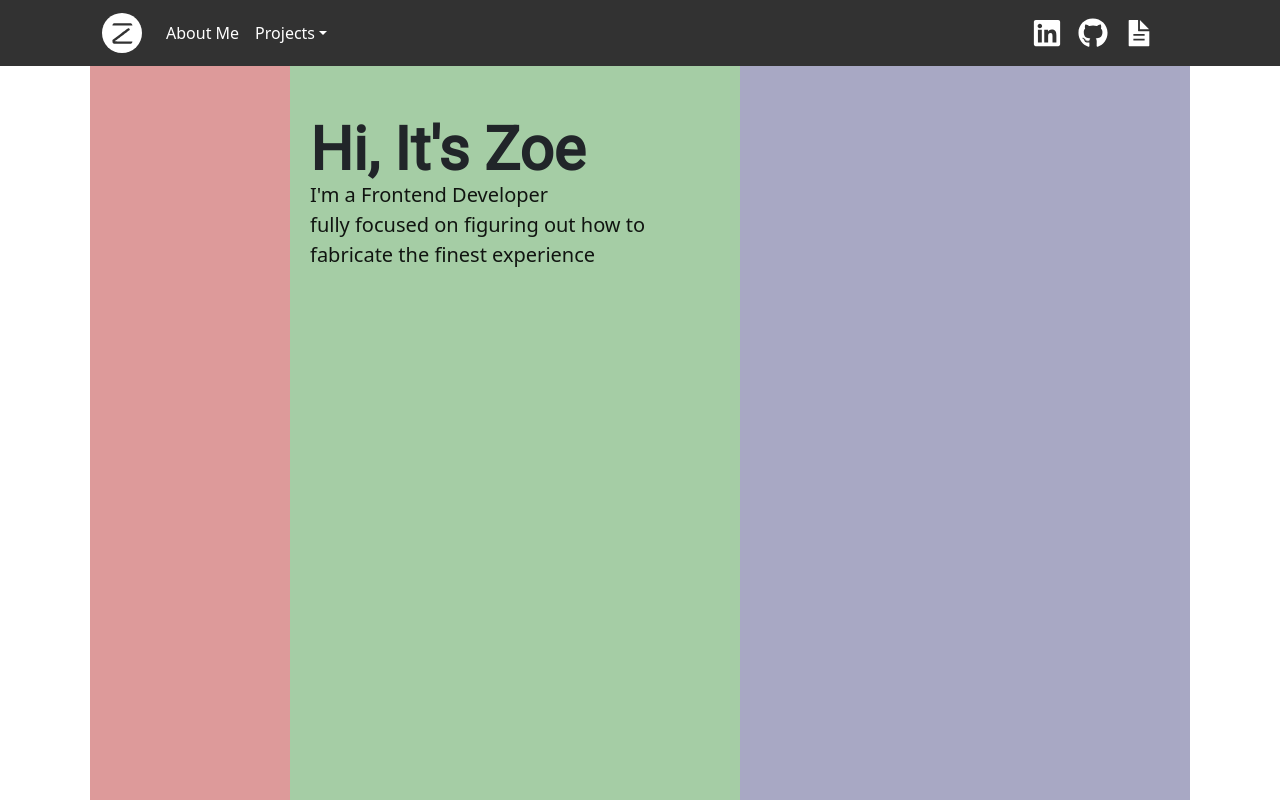
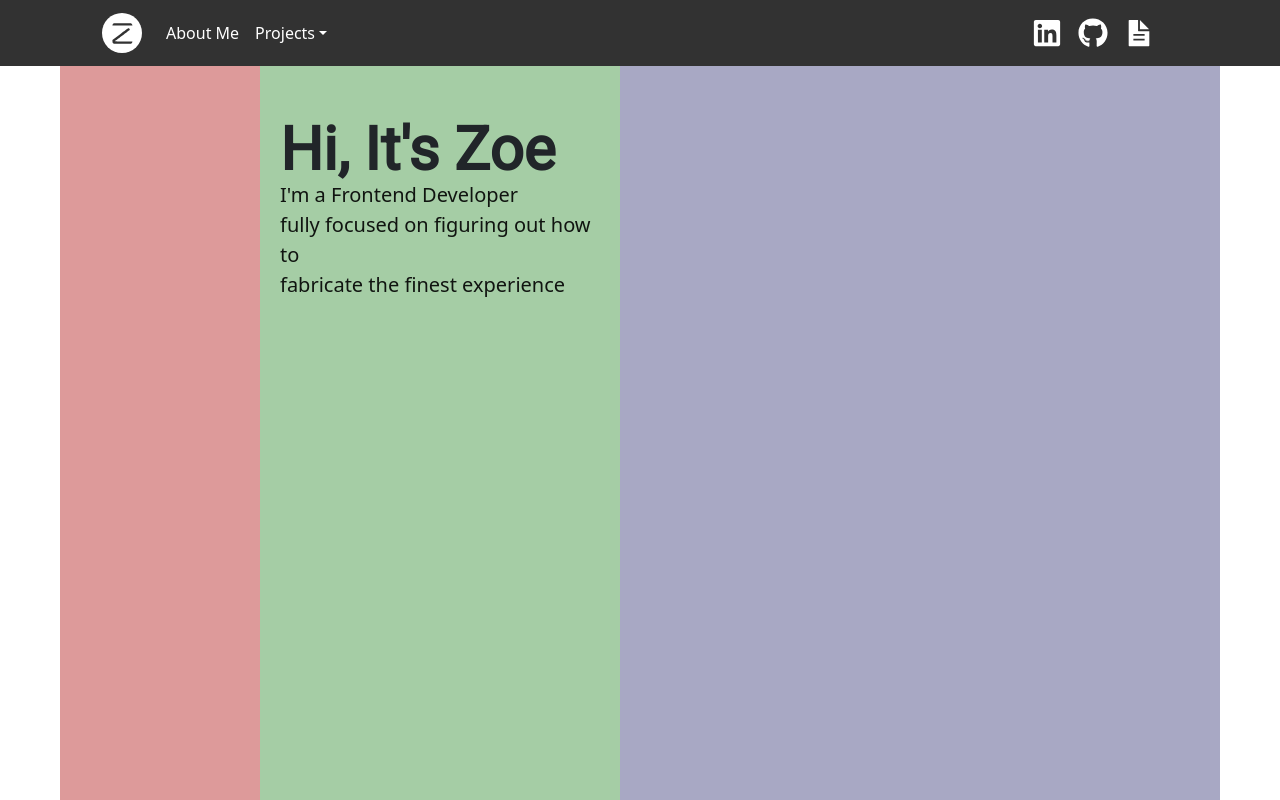
Before and after one commit to zlederma/portfolio-website, a React (Create React App) app: page / in a window 1280 px wide. Shown: the top 800 px of the page. Built offline with nearby package versions, Linux system fonts and the light colour scheme; no server answers.

Commit message:
Got art squares looking better

```diff
--- a/src/components/ArtSquares.js
+++ b/src/components/ArtSquares.js
@@ -6,7 +6,7 @@ export default function ArtSquares() {
     }
     const showSquares = () => {
         let squares = []
-        for (let i = 0; i < 20; i++) {
+        for (let i = 0; i < 10; i++) {
             squares.push(showSquare());
         }
         return squares
--- a/src/styles/ArtSquareStyles.css
+++ b/src/styles/ArtSquareStyles.css
@@ -1,10 +1,10 @@
 .art-square__container{
-    display: inline-block;
-    font-size: 50px;
-    width: 100px;
-    height: 5vh;
+    padding-top: 38px;
+    display: block;
+    font-size: 100px;
+    height: 10%;
     text-align: center;
-    line-height: 5vh;
+    line-height: 5%;
 }
 
 .art-square__square{
--- a/src/styles/ArtSquaresStyles.css
+++ b/src/styles/ArtSquaresStyles.css
@@ -1,4 +1,4 @@
 .art-squares__container{
-  height: 0px;
-  width: 0px;
+  height: 100%;
+  width: 100%
 }
--- a/src/styles/LandingStyles.css
+++ b/src/styles/LandingStyles.css
@@ -6,18 +6,20 @@
 
 .landing__column-art{
     width: 200px;
+    min-width: 100px;
     background-color: rgb(221, 154, 154);
     height: 100%;
 }
 .landing__column-welcome{
-    width: 450px;
+    width: 360px;
+    min-width: 360px;
     background-color: rgb(165, 205, 165);
     height: 100%;
 }
 
 .landing__column-projects{
-    min-width: 450px;
-    max-width: 300px;
+    width: 600px;
+    min-width: 360px;
     background-color: rgb(168, 168, 196);
     height: 100%;
 }
```
